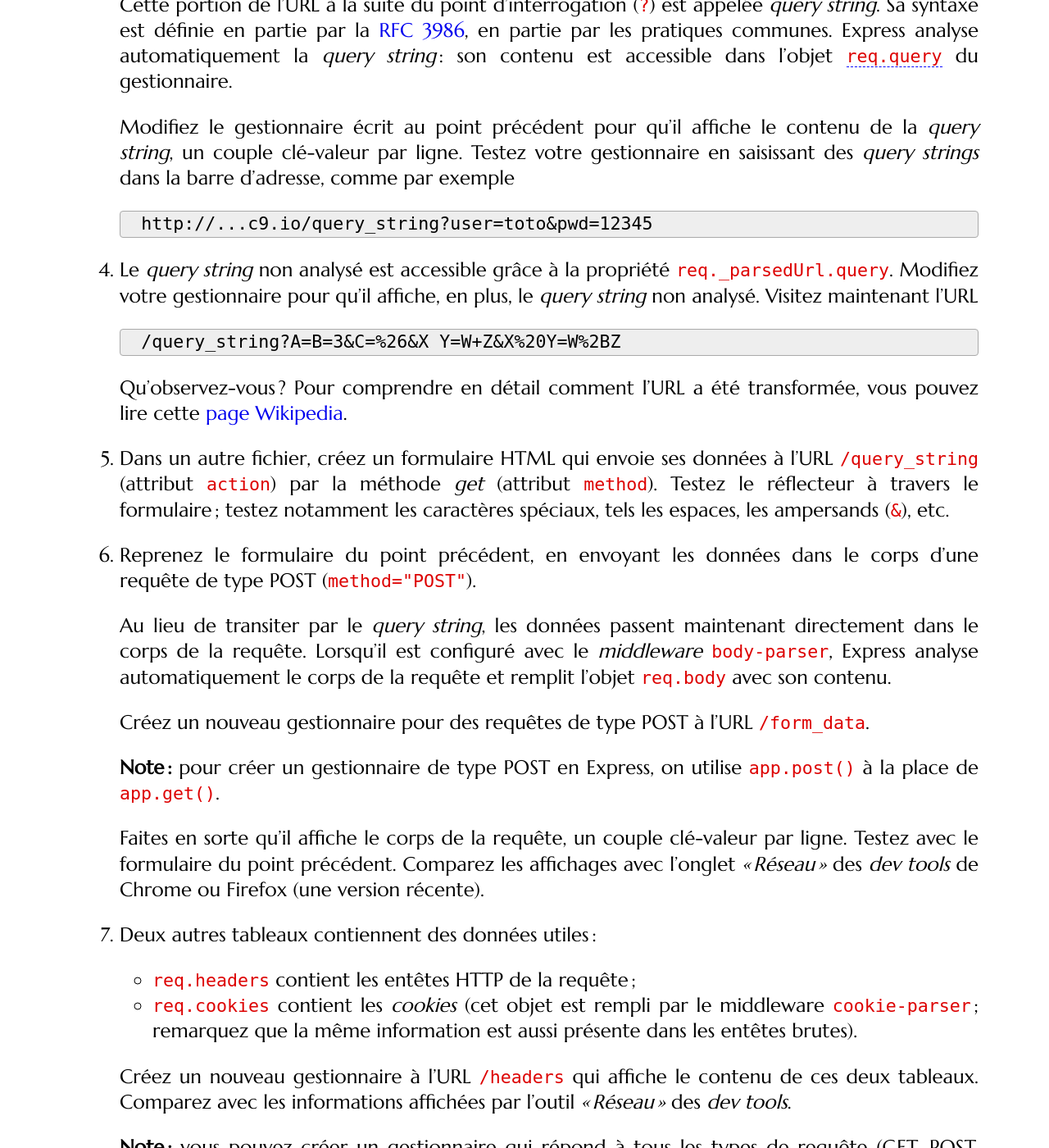
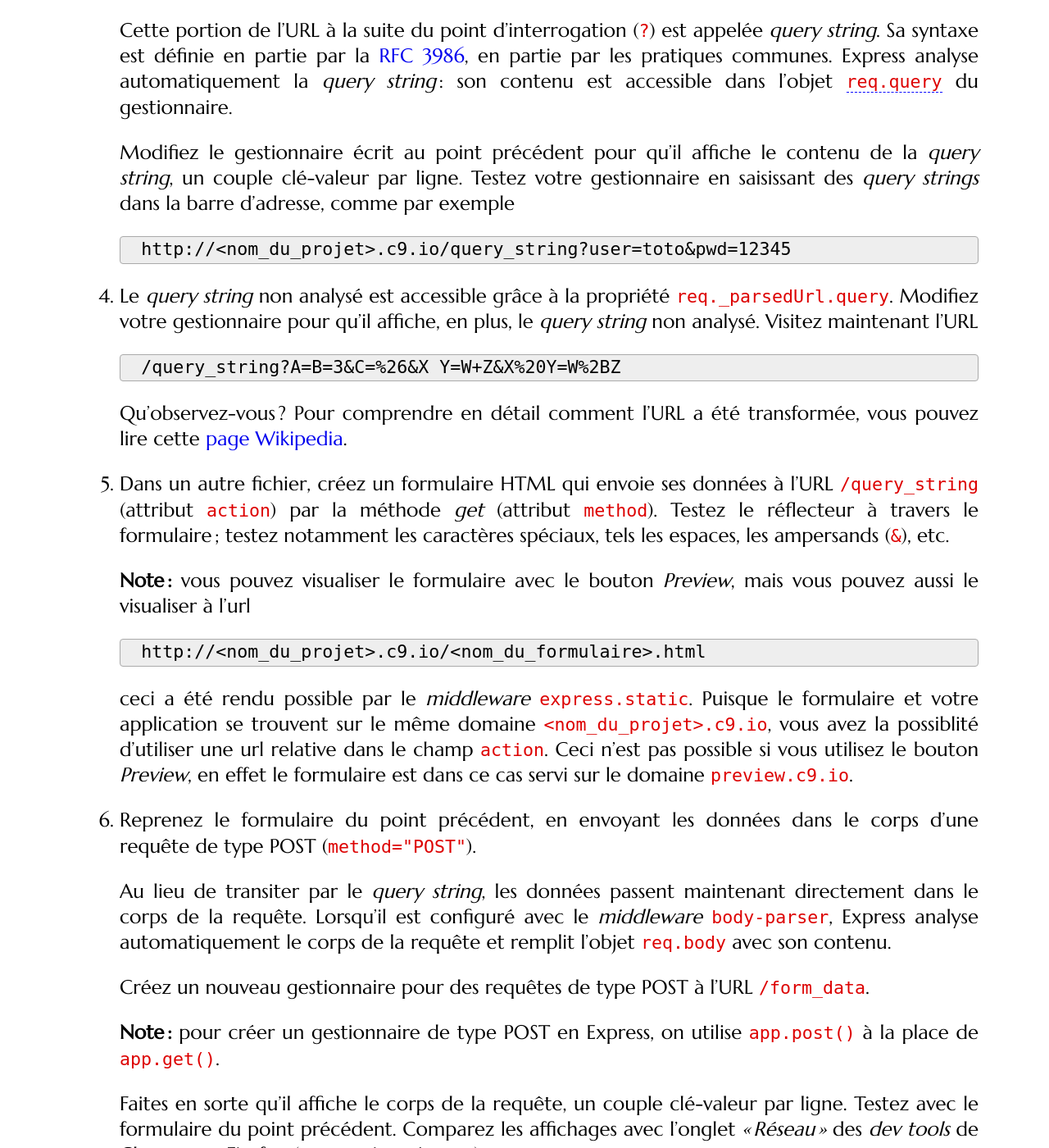
Before and after one commit to defeo/aws, a Jekyll site: the page built from tutorials/reflector-node.md, in a window 1280 px wide and 1400 px high, scrolled down 3228 px. Shown: the whole window at 82% size. Built offline with Jekyll 4.4.1, drawn with Linux system fonts in a browser that asks for light colours; nearby versions of some CDN libraries; some web fonts are replaced; some of the changed text lies outside the part shown.

Commit message:
Edited TD to cope with serving static files

```diff
--- a/tutorials/reflector-node.md
+++ b/tutorials/reflector-node.md
@@ -88,7 +88,8 @@ var app = express();
 // Configuration des middlewares
 app
 	.use(bodyP.urlencoded({ extended: false }))
-	.use(cookieP());
+	.use(cookieP())
+	.use(express.static('.'));
 
 // Votre code va ici
 
@@ -152,7 +153,7 @@ app.listen(8080);
    dans la barre d'adresse, comme par exemple
 
    ~~~
-   http://...c9.io/query_string?user=toto&pwd=12345
+   http://<nom_du_projet>.c9.io/query_string?user=toto&pwd=12345
    ~~~
    {:.http}
 
@@ -175,6 +176,20 @@ app.listen(8080);
    *get* (attribut `method`). Testez le réflecteur à travers le
    formulaire ; testez notamment les caractères spéciaux, tels les
    espaces, les ampersands (`&`), etc.
+
+   **Note :** vous pouvez visualiser le formulaire avec le bouton
+   *Preview*, mais vous pouvez aussi le visualiser à l'url
+
+   ~~~
+   http://<nom_du_projet>.c9.io/<nom_du_formulaire>.html
+   ~~~
+
+   ceci a été rendu possible par le *middleware*
+   `express.static`. Puisque le formulaire et votre application se
+   trouvent sur le même domaine `<nom_du_projet>.c9.io`, vous avez la
+   possiblité d'utiliser une url relative dans le champ `action`. Ceci
+   n'est pas possible si vous utilisez le bouton *Preview*, en effet
+   le formulaire est dans ce cas servi sur le domaine `preview.c9.io`.
 
 5. Reprenez le formulaire du point précédent, en envoyant les données
    dans le corps d'une requête de type POST (`method="POST"`).
```
